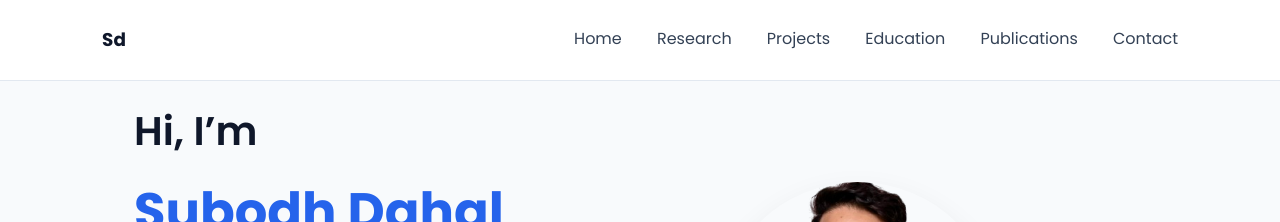
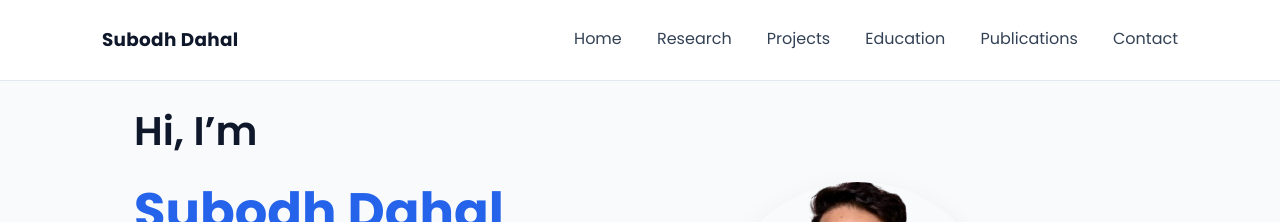
Before and after one commit to dahalsubodh/dahalsubodh.github.io, a Jekyll site: the page built from index.md, in a window 1280 px wide and 900 px high. Shown: the top 222 px of the window. Built offline with Jekyll 4.4.1, drawn with Linux system fonts in a browser that asks for light colours.

Commit message:
Update nav.html

```diff
--- a/_includes/nav.html
+++ b/_includes/nav.html
@@ -1,7 +1,7 @@
 <nav class="nav-bar">
   <div class="container nav-container">
 
-    <div class="logo">Sd</div>
+    <div class="logo">Subodh Dahal</div>
 
     <!-- Hamburger icon -->
     <div class="hamburger" id="hamburger">
```
